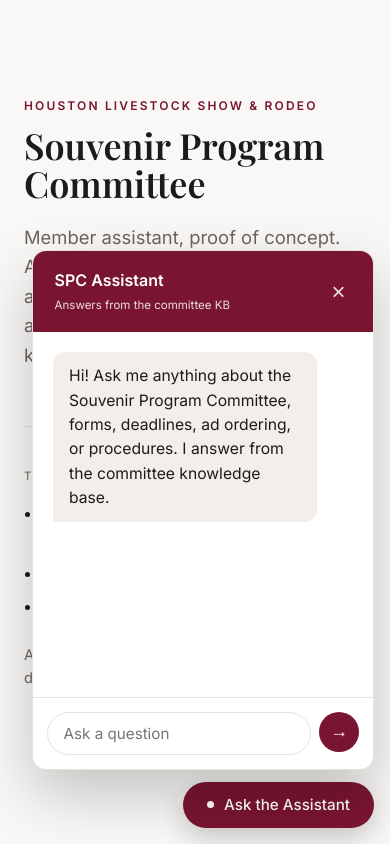
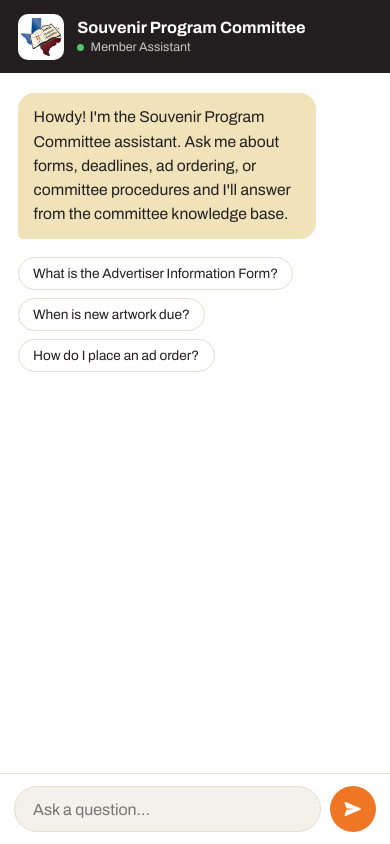
Before and after one commit to gruvyo/hlsr-spc-assistant, a plain HTML site: page public/index.html in a window 390 px wide. Drawn offline with nearby package versions, Linux system fonts and the light colour scheme.

Commit message:
Redesign as a branded messenger web app
Full-page chat UI in SPC brand colors with the committee logo, markdown
rendering (tables, lists) via marked + DOMPurify, collapsible Sources
dropdown with link-backs, mobile-first layout. Function now formats
answers as markdown.

```diff
--- a/netlify/functions/ask.js
+++ b/netlify/functions/ask.js
@@ -17,9 +17,11 @@
 const SYSTEM = `You are the assistant for the Houston Livestock Show and Rodeo (HLSR) Souvenir Program Committee.
 Answer questions from committee members using ONLY the CONTEXT documents provided.
 Rules:
-- If the answer is in the context, answer concisely and name the document title(s) you used.
+- If the answer is in the context, answer concisely.
+- Format in clean markdown: short paragraphs, bullet lists for steps or options, and a markdown table when presenting structured data like prices or specs.
 - If the context does not cover it, say you don't have that information and suggest they check the committee portal or contact committee leadership. Do not guess.
-- Never invent dates, prices, names, or deadlines that are not in the context.`;
+- Never invent dates, prices, names, or deadlines that are not in the context.
+- Do not list sources yourself; the app shows them separately.`;
 
 function cosine(a, b) {
   let dot = 0;
--- /dev/null
+++ b/public/app.js
@@ -0,0 +1,105 @@
+// SPC Member Assistant. Renders answers as sanitized markdown (so tables,
+// lists, and paragraphs display properly) and tucks sources into a
+// collapsible dropdown with links back to each doc.
+(function () {
+  const log = document.getElementById('chat-log');
+  const form = document.getElementById('composer');
+  const input = document.getElementById('composer-input');
+  const starters = document.getElementById('starters');
+
+  const history = [];
+
+  marked.setOptions({ breaks: true, gfm: true });
+
+  function scrollDown() {
+    log.scrollTop = log.scrollHeight;
+  }
+
+  function addUser(text) {
+    const wrap = document.createElement('div');
+    wrap.className = 'msg user';
+    const bubble = document.createElement('div');
+    bubble.className = 'bubble';
+    bubble.textContent = text;
+    wrap.appendChild(bubble);
+    log.appendChild(wrap);
+    scrollDown();
+  }
+
+  function addBotShell() {
+    const wrap = document.createElement('div');
+    wrap.className = 'msg bot';
+    const bubble = document.createElement('div');
+    bubble.className = 'bubble';
+    bubble.innerHTML = '<div class="typing"><span></span><span></span><span></span></div>';
+    wrap.appendChild(bubble);
+    log.appendChild(wrap);
+    scrollDown();
+    return bubble;
+  }
+
+  function renderAnswer(bubble, reply, sources) {
+    bubble.innerHTML = DOMPurify.sanitize(marked.parse(reply || ''));
+
+    const named = (sources || []).filter((s) => s.title);
+    if (named.length) {
+      const details = document.createElement('details');
+      details.className = 'sources';
+      const summary = document.createElement('summary');
+      summary.textContent = `Sources (${named.length})`;
+      details.appendChild(summary);
+      const ul = document.createElement('ul');
+      named.forEach((s) => {
+        const li = document.createElement('li');
+        if (s.url) {
+          const a = document.createElement('a');
+          a.href = s.url;
+          a.target = '_blank';
+          a.rel = 'noopener';
+          a.textContent = s.title;
+          li.appendChild(a);
+        } else {
+          li.textContent = s.title;
+        }
+        ul.appendChild(li);
+      });
+      details.appendChild(ul);
+      bubble.appendChild(details);
+    }
+    scrollDown();
+  }
+
+  async function ask(text) {
+    if (starters) starters.remove();
+    addUser(text);
+    history.push({ role: 'user', content: text });
+    const bubble = addBotShell();
+
+    try {
+      const res = await fetch('/.netlify/functions/ask', {
+        method: 'POST',
+        headers: { 'Content-Type': 'application/json' },
+        body: JSON.stringify({ messages: history }),
+      });
+      const data = await res.json();
+      if (!res.ok) throw new Error(data.error || 'Request failed');
+      renderAnswer(bubble, data.reply, data.sources);
+      history.push({ role: 'assistant', content: data.reply || '' });
+    } catch (err) {
+      bubble.textContent =
+        'The assistant is unavailable right now. Please try again shortly.';
+    }
+  }
+
+  form.addEventListener('submit', (e) => {
+    e.preventDefault();
+    const text = input.value.trim();
+    if (!text) return;
+    input.value = '';
+    ask(text);
+  });
+
+  document.querySelectorAll('.starter').forEach((b) => {
+    b.addEventListener('click', () => ask(b.textContent));
+  });
+})();
--- a/public/index.html
+++ b/public/index.html
@@ -2,55 +2,47 @@
 <html lang="en">
 <head>
   <meta charset="UTF-8" />
-  <meta name="viewport" content="width=device-width, initial-scale=1.0" />
-  <title>Souvenir Program Committee — Assistant (Proof of Concept)</title>
+  <meta name="viewport" content="width=device-width, initial-scale=1.0, viewport-fit=cover" />
+  <title>SPC Member Assistant</title>
+  <link rel="icon" href="logo.webp" />
   <link rel="preconnect" href="https://fonts.googleapis.com" />
   <link rel="preconnect" href="https://fonts.gstatic.com" crossorigin />
-  <link href="https://fonts.googleapis.com/css2?family=Inter:wght@400;500;600&family=Playfair+Display:wght@600&display=swap" rel="stylesheet" />
+  <link href="https://fonts.googleapis.com/css2?family=Archivo:wght@400;500;600;700;800&display=swap" rel="stylesheet" />
   <link rel="stylesheet" href="styles.css" />
 </head>
 <body>
-  <main class="page">
-    <header class="masthead">
-      <p class="kicker">Houston Livestock Show &amp; Rodeo</p>
-      <h1>Souvenir Program Committee</h1>
-      <p class="lede">Member assistant, proof of concept. Ask a question about forms, deadlines, ad ordering, or committee procedures, and it answers from the committee knowledge base.</p>
+  <div class="app">
+    <header class="app-header">
+      <img class="logo" src="logo.webp" alt="Souvenir Program Committee" />
+      <div class="app-title">
+        <p class="app-name">Souvenir Program Committee</p>
+        <p class="app-sub"><span class="dot"></span>Member Assistant</p>
+      </div>
     </header>
 
-    <section class="samples">
-      <p class="samples-label">Try asking</p>
-      <ul>
-        <li>What is the Advertiser Information Form and is it an order?</li>
-        <li>When is new artwork due?</li>
-        <li>How do I place an ad order?</li>
-      </ul>
-      <p class="note">Answers come only from the committee KB. If it doesn't know, it says so rather than guessing.</p>
-    </section>
-  </main>
+    <div class="chat-log" id="chat-log">
+      <div class="msg bot">
+        <div class="bubble">
+          <p>Howdy! I'm the Souvenir Program Committee assistant. Ask me about forms, deadlines, ad ordering, or committee procedures and I'll answer from the committee knowledge base.</p>
+        </div>
+      </div>
+      <div class="starters" id="starters">
+        <button class="starter">What is the Advertiser Information Form?</button>
+        <button class="starter">When is new artwork due?</button>
+        <button class="starter">How do I place an ad order?</button>
+      </div>
+    </div>
 
-  <!-- Floating assistant -->
-  <div class="chat" id="chat">
-    <div class="chat-panel" id="chat-panel" hidden>
-      <div class="chat-header">
-        <div>
-          <p class="chat-title">SPC Assistant</p>
-          <p class="chat-status">Answers from the committee KB</p>
-        </div>
-        <button class="chat-close" id="chat-close" aria-label="Close">&times;</button>
-      </div>
-      <div class="chat-log" id="chat-log">
-        <div class="chat-msg bot">Hi! Ask me anything about the Souvenir Program Committee, forms, deadlines, ad ordering, or procedures. I answer from the committee knowledge base.</div>
-      </div>
-      <form class="chat-form" id="chat-form">
-        <input class="chat-input" id="chat-input" type="text" placeholder="Ask a question" autocomplete="off" required />
-        <button class="chat-send" type="submit" aria-label="Send">&rarr;</button>
-      </form>
-    </div>
-    <button class="chat-toggle" id="chat-toggle" aria-label="Open assistant">
-      <span class="chat-toggle-dot"></span>Ask the Assistant
-    </button>
+    <form class="composer" id="composer">
+      <input class="composer-input" id="composer-input" type="text" placeholder="Ask a question…" autocomplete="off" required />
+      <button class="composer-send" type="submit" aria-label="Send">
+        <svg viewBox="0 0 24 24" width="20" height="20" aria-hidden="true"><path fill="currentColor" d="M3.4 20.4l17.45-7.48a1 1 0 000-1.84L3.4 3.6a1 1 0 00-1.39 1.2l2.1 6.28L14 12l-9.9.92-2.09 6.28a1 1 0 001.39 1.2z"/></svg>
+      </button>
+    </form>
   </div>
 
-  <script src="widget.js"></script>
+  <script src="https://cdn.jsdelivr.net/npm/marked@12/marked.min.js"></script>
+  <script src="https://cdn.jsdelivr.net/npm/dompurify@3/dist/purify.min.js"></script>
+  <script src="app.js"></script>
 </body>
 </html>
--- a/public/styles.css
+++ b/public/styles.css
@@ -1,238 +1,225 @@
 :root {
-  --maroon: #7a1531;
-  --maroon-bright: #9c1e40;
-  --ink: #1c1a1b;
-  --muted: #6b6560;
-  --paper: #faf8f6;
-  --line: #e7e1db;
-  --sans: "Inter", system-ui, sans-serif;
-  --serif: "Playfair Display", Georgia, serif;
+  --shadow-grey: #231f20;
+  --pumpkin: #ee7624;
+  --white: #fefeff;
+  --glaucous: #5b79af;
+  --black-cherry: #611316;
+  --pearl: #f0e3ba;
+
+  --bg: #f4f1ea;
+  --ink: #231f20;
+  --muted: #6f6a66;
+  --line: #e3ddd2;
+  --sans: "Archivo", system-ui, sans-serif;
 }
 
 * { box-sizing: border-box; }
+
+html, body { height: 100%; }
 
 body {
   margin: 0;
   font-family: var(--sans);
   color: var(--ink);
-  background: var(--paper);
-  line-height: 1.6;
+  background: var(--bg);
   -webkit-font-smoothing: antialiased;
 }
 
-/* ---- Page ---- */
-.page {
-  max-width: 720px;
+/* ---- App shell ---- */
+.app {
+  display: flex;
+  flex-direction: column;
+  height: 100dvh;
+  max-width: 640px;
   margin: 0 auto;
-  padding: 6rem 1.5rem;
+  background: var(--white);
+  box-shadow: 0 0 60px rgba(0, 0, 0, 0.08);
 }
 
-.kicker {
-  font-size: 0.75rem;
-  letter-spacing: 0.18em;
-  text-transform: uppercase;
-  color: var(--maroon);
-  font-weight: 600;
-  margin: 0 0 0.75rem;
+/* ---- Header ---- */
+.app-header {
+  display: flex;
+  align-items: center;
+  gap: 0.85rem;
+  padding: 0.85rem 1.1rem;
+  padding-top: max(0.85rem, env(safe-area-inset-top));
+  background: var(--shadow-grey);
+  color: var(--white);
+  flex-shrink: 0;
 }
 
-.masthead h1 {
-  font-family: var(--serif);
-  font-size: clamp(2.25rem, 5vw, 3.25rem);
-  line-height: 1.05;
-  margin: 0 0 1.25rem;
+.logo {
+  width: 46px;
+  height: 46px;
+  object-fit: contain;
+  background: var(--white);
+  border-radius: 10px;
+  padding: 3px;
+  flex-shrink: 0;
 }
 
-.lede {
-  font-size: 1.15rem;
-  color: var(--muted);
+.app-name {
+  font-size: 1.02rem;
+  font-weight: 700;
   margin: 0;
-  max-width: 52ch;
+  line-height: 1.15;
 }
 
-.samples {
-  margin-top: 3.5rem;
-  padding-top: 2.5rem;
-  border-top: 1px solid var(--line);
+.app-sub {
+  font-size: 0.78rem;
+  color: #c9c4c0;
+  margin: 0.15rem 0 0;
+  display: flex;
+  align-items: center;
+  gap: 0.4rem;
 }
 
-.samples-label {
-  font-size: 0.72rem;
-  letter-spacing: 0.16em;
-  text-transform: uppercase;
-  color: var(--muted);
-  margin: 0 0 1rem;
-}
-
-.samples ul {
-  margin: 0 0 1.5rem;
-  padding-left: 1.1rem;
-}
-
-.samples li {
-  margin-bottom: 0.5rem;
-  color: var(--ink);
-}
-
-.note {
-  font-size: 0.92rem;
-  color: var(--muted);
-  margin: 0;
-}
-
-/* ---- Floating assistant ---- */
-.chat {
-  position: fixed;
-  right: 1.5rem;
-  bottom: 1.5rem;
-  z-index: 60;
-}
-
-.chat-toggle {
-  display: inline-flex;
-  align-items: center;
-  gap: 0.6rem;
-  background: var(--maroon);
-  color: #fff;
-  border: none;
-  border-radius: 2.2rem;
-  padding: 0.85rem 1.5rem;
-  font-family: var(--sans);
-  font-size: 0.95rem;
-  font-weight: 500;
-  cursor: pointer;
-  box-shadow: 0 10px 30px rgba(0, 0, 0, 0.2);
-  transition: background 0.2s ease;
-}
-
-.chat-toggle:hover { background: var(--maroon-bright); }
-
-.chat-toggle-dot {
+.dot {
   width: 7px;
   height: 7px;
   border-radius: 50%;
-  background: #fff;
+  background: #57c26a;
+  display: inline-block;
 }
 
-.chat-panel {
-  position: absolute;
-  right: 0;
-  bottom: calc(100% + 0.75rem);
-  width: 380px;
-  max-width: calc(100vw - 3rem);
-  height: 520px;
-  max-height: calc(100vh - 6rem);
-  display: flex;
-  flex-direction: column;
-  background: #fff;
-  border: 1px solid var(--line);
-  border-radius: 14px;
-  overflow: hidden;
-  box-shadow: 0 24px 60px rgba(0, 0, 0, 0.22);
-}
-
-.chat-header {
-  display: flex;
-  align-items: center;
-  justify-content: space-between;
-  padding: 1.1rem 1.35rem;
-  background: var(--maroon);
-  color: #fff;
-}
-
-.chat-title { font-weight: 600; margin: 0; }
-
-.chat-status {
-  font-size: 0.72rem;
-  opacity: 0.85;
-  margin: 0.15rem 0 0;
-}
-
-.chat-close {
-  background: none;
-  border: none;
-  color: #fff;
-  font-size: 1.5rem;
-  line-height: 1;
-  cursor: pointer;
-  opacity: 0.85;
-}
-
-.chat-close:hover { opacity: 1; }
-
+/* ---- Chat log ---- */
 .chat-log {
   flex: 1;
   overflow-y: auto;
-  padding: 1.25rem;
+  padding: 1.25rem 1.1rem;
   display: flex;
   flex-direction: column;
-  gap: 0.85rem;
+  gap: 0.9rem;
 }
 
-.chat-msg {
-  max-width: 88%;
+.msg { display: flex; }
+.msg.user { justify-content: flex-end; }
+.msg.bot { justify-content: flex-start; }
+
+.bubble {
+  max-width: 84%;
   padding: 0.75rem 1rem;
-  border-radius: 12px;
+  border-radius: 16px;
   font-size: 0.98rem;
   line-height: 1.55;
-  white-space: pre-wrap;
 }
 
-.chat-msg.bot {
-  align-self: flex-start;
-  background: #f3eeea;
+.msg.bot .bubble {
+  background: var(--pearl);
   color: var(--ink);
-  border-bottom-left-radius: 3px;
+  border-bottom-left-radius: 5px;
 }
 
-.chat-msg.user {
-  align-self: flex-end;
-  background: var(--maroon);
-  color: #fff;
-  border-bottom-right-radius: 3px;
+.msg.user .bubble {
+  background: var(--pumpkin);
+  color: #2a1405;
+  font-weight: 500;
+  border-bottom-right-radius: 5px;
 }
 
-.chat-sources {
-  align-self: flex-start;
-  max-width: 88%;
-  font-size: 0.78rem;
-  color: var(--muted);
+.bubble p { margin: 0 0 0.6rem; }
+.bubble p:last-child { margin-bottom: 0; }
+.bubble ul, .bubble ol { margin: 0.4rem 0; padding-left: 1.25rem; }
+.bubble li { margin-bottom: 0.25rem; }
+.bubble strong { font-weight: 700; }
+.bubble a { color: var(--black-cherry); text-decoration: underline; }
+
+/* Markdown tables inside answers */
+.bubble table {
+  border-collapse: collapse;
+  width: 100%;
+  margin: 0.6rem 0;
+  font-size: 0.9rem;
 }
+.bubble th, .bubble td {
+  border: 1px solid rgba(35, 31, 32, 0.18);
+  padding: 0.4rem 0.6rem;
+  text-align: left;
+}
+.bubble th { background: rgba(35, 31, 32, 0.06); font-weight: 700; }
 
-.chat-sources a { color: var(--maroon); }
+/* Typing indicator */
+.typing span {
+  display: inline-block;
+  width: 7px; height: 7px;
+  margin-right: 3px;
+  border-radius: 50%;
+  background: var(--muted);
+  animation: blink 1.2s infinite both;
+}
+.typing span:nth-child(2) { animation-delay: 0.2s; }
+.typing span:nth-child(3) { animation-delay: 0.4s; }
+@keyframes blink { 0%, 80%, 100% { opacity: 0.3; } 40% { opacity: 1; } }
 
-.chat-form {
+/* ---- Sources dropdown ---- */
+.sources {
+  margin-top: 0.55rem;
+  font-size: 0.82rem;
+}
+.sources summary {
+  cursor: pointer;
+  color: var(--glaucous);
+  font-weight: 600;
+  list-style: none;
+}
+.sources summary::-webkit-details-marker { display: none; }
+.sources summary::before { content: "▸ "; }
+.sources[open] summary::before { content: "▾ "; }
+.sources ul { margin: 0.5rem 0 0; padding-left: 1.1rem; }
+.sources li { margin-bottom: 0.3rem; }
+.sources a { color: var(--black-cherry); }
+
+/* ---- Starters ---- */
+.starters {
   display: flex;
+  flex-wrap: wrap;
   gap: 0.5rem;
-  padding: 0.85rem;
+  margin-top: 0.25rem;
+}
+.starter {
+  border: 1px solid var(--line);
+  background: var(--white);
+  color: var(--ink);
+  border-radius: 2rem;
+  padding: 0.5rem 0.9rem;
+  font-family: var(--sans);
+  font-size: 0.85rem;
+  cursor: pointer;
+  transition: border-color 0.15s ease, background 0.15s ease;
+}
+.starter:hover { border-color: var(--pumpkin); background: #fff7f0; }
+
+/* ---- Composer ---- */
+.composer {
+  display: flex;
+  gap: 0.55rem;
+  padding: 0.75rem 0.9rem;
+  padding-bottom: max(0.75rem, env(safe-area-inset-bottom));
   border-top: 1px solid var(--line);
+  background: var(--white);
+  flex-shrink: 0;
 }
-
-.chat-input {
+.composer-input {
   flex: 1;
   border: 1px solid var(--line);
   border-radius: 2rem;
-  padding: 0.7rem 1rem;
+  padding: 0.8rem 1.1rem;
   font-family: var(--sans);
-  font-size: 0.95rem;
+  font-size: 1rem;
+  background: var(--bg);
 }
-
-.chat-input:focus { outline: none; border-color: var(--maroon); }
-
-.chat-send {
-  background: var(--maroon);
-  color: #fff;
+.composer-input:focus { outline: none; border-color: var(--glaucous); background: var(--white); }
+.composer-send {
+  flex-shrink: 0;
+  width: 46px; height: 46px;
   border: none;
   border-radius: 50%;
-  width: 40px;
-  height: 40px;
-  font-size: 1.1rem;
+  background: var(--pumpkin);
+  color: #fff;
+  display: grid;
+  place-items: center;
   cursor: pointer;
-  flex-shrink: 0;
+  transition: background 0.15s ease;
 }
-
-.chat-send:hover { background: var(--maroon-bright); }
-
-@media (max-width: 480px) {
-  .chat { right: 1rem; bottom: 1rem; }
-}
+.composer-send:hover { background: #d9631a; }
+.composer-send:disabled { opacity: 0.5; cursor: default; }
--- a/public/widget.js
+++ /dev/null
@@ -1,72 +0,0 @@
-// Floating SPC assistant. Sends the conversation to the ask function and
-// shows the answer plus the KB sources it drew from.
-(function () {
-  const toggle = document.getElementById('chat-toggle');
-  const panel = document.getElementById('chat-panel');
-  const closeBtn = document.getElementById('chat-close');
-  const form = document.getElementById('chat-form');
-  const input = document.getElementById('chat-input');
-  const log = document.getElementById('chat-log');
-
-  const history = [];
-
-  const open = () => {
-    panel.hidden = false;
-    input.focus();
-  };
-  const close = () => (panel.hidden = true);
-
-  function addMsg(text, who) {
-    const el = document.createElement('div');
-    el.className = 'chat-msg ' + who;
-    el.textContent = text;
-    log.appendChild(el);
-    log.scrollTop = log.scrollHeight;
-    return el;
-  }
-
-  function addSources(sources) {
-    const named = sources.filter((s) => s.title);
-    if (!named.length) return;
-    const el = document.createElement('div');
-    el.className = 'chat-sources';
-    el.innerHTML =
-      'Sources: ' +
-      named
-        .map((s) => (s.url ? `<a href="${s.url}" target="_blank" rel="noopener">${s.title}</a>` : s.title))
-        .join(' · ');
-    log.appendChild(el);
-    log.scrollTop = log.scrollHeight;
-  }
-
-  toggle.addEventListener('click', () => (panel.hidden ? open() : close()));
-  closeBtn.addEventListener('click', close);
-
-  form.addEventListener('submit', async (e) => {
-    e.preventDefault();
-    const text = input.value.trim();
-    if (!text) return;
-
-    addMsg(text, 'user');
-    history.push({ role: 'user', content: text });
-    input.value = '';
-    const thinking = addMsg('…', 'bot');
-
-    try {
-      const res = await fetch('/.netlify/functions/ask', {
-        method: 'POST',
-        headers: { 'Content-Type': 'application/json' },
-        body: JSON.stringify({ messages: history }),
-      });
-      const data = await res.json();
-      if (!res.ok) throw new Error(data.error || 'Request failed');
-
-      thinking.textContent = data.reply || 'No reply came back.';
-      history.push({ role: 'assistant', content: data.reply || '' });
-      if (Array.isArray(data.sources)) addSources(data.sources);
-    } catch (err) {
-      thinking.textContent =
-        'The assistant is unavailable right now. Please try again shortly.';
-    }
-  });
-})();
```
Also changed, not shown: public/logo.webp (added).
